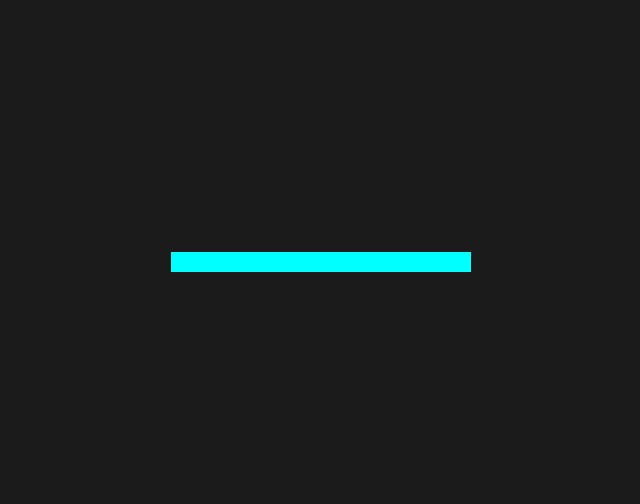
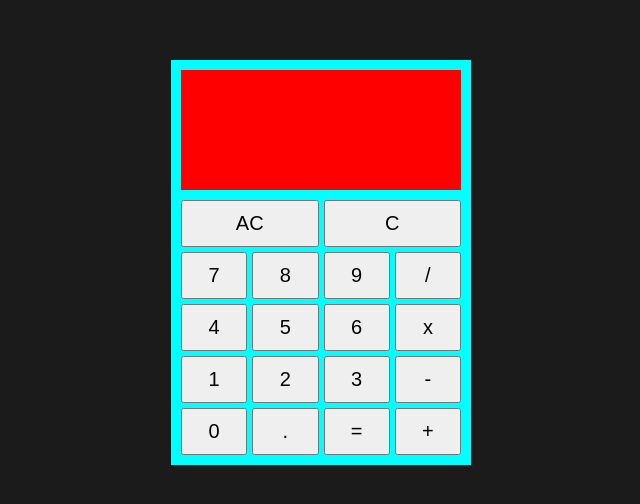
Before and after one commit to michaelbocquel/calculator, a plain HTML site: page index.html in a window 1280 px wide. Shown: the part 138-642 px from the top of the page, without its empty margins (319-959 px from the left). Drawn offline with Linux system fonts and the light colour scheme.

Commit message:
Add basic grid layout for the calculator

```diff
--- a/index.html
+++ b/index.html
@@ -1,15 +1,35 @@
 <!DOCTYPE html>
 <html lang="en">
+  <head>
+    <meta charset="UTF-8" />
+    <meta name="viewport" content="width=device-width, initial-scale=1.0" />
+    <title>Calculator</title>
+    <link rel="stylesheet" href="style.css" />
+  </head>
 
-<head>
-    <meta charset="UTF-8">
-    <meta name="viewport" content="width=device-width, initial-scale=1.0">
-    <title>Calculator</title>
-    <link rel="stylesheet" href="style.css">
-</head>
-
-<body>
-    <div class="calculator"></div>
-</body>
-
+  <body>
+    <div class="calculator">
+      <div class="screen"></div>
+      <div class="buttons">
+        <button class="reset-button">AC</button>
+        <button class="reset-button">C</button>
+        <button class="number-button">7</button>
+        <button class="number-button">8</button>
+        <button class="number-button">9</button>
+        <button class="operator-button">/</button>
+        <button class="number-button">4</button>
+        <button class="number-button">5</button>
+        <button class="number-button">6</button>
+        <button class="operator-button">x</button>
+        <button class="number-button">1</button>
+        <button class="number-button">2</button>
+        <button class="number-button">3</button>
+        <button class="operator-button">-</button>
+        <button class="number-button">0</button>
+        <button class="number-button">.</button>
+        <button class="operator-button">=</button>
+        <button class="operator-button">+</button>
+      </div>
+    </div>
+  </body>
 </html>
```
